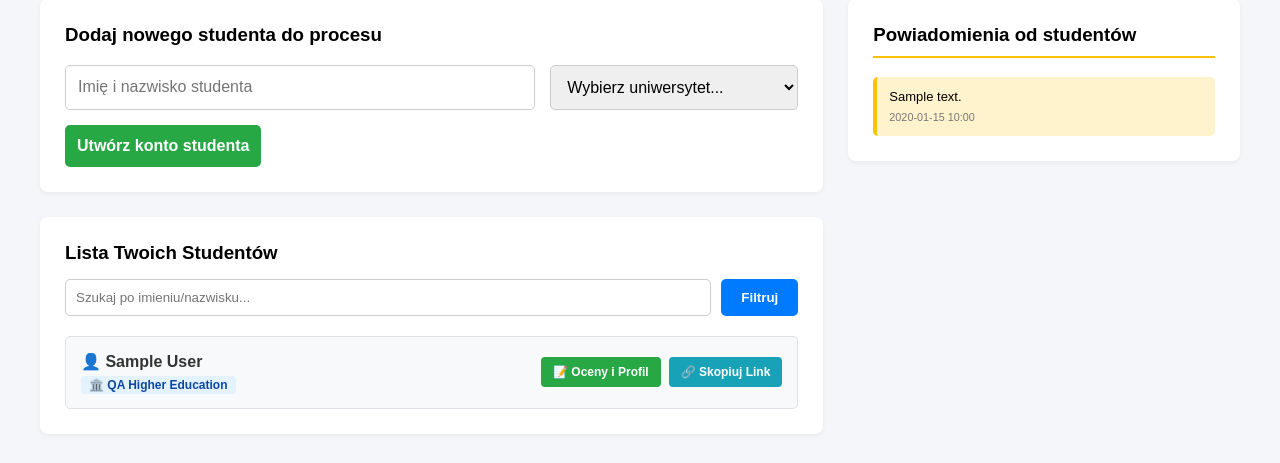
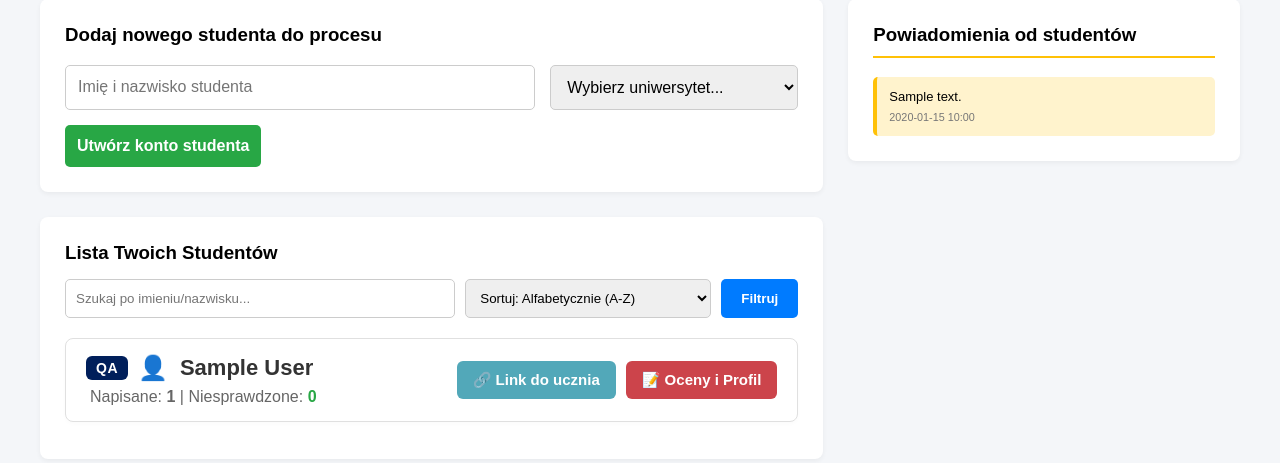
Before and after one commit to kubad0101-creator/rozprawki-app, a Flask app: page /panel in a window 1280 px wide. Shown: the part 173-636 px from the top of the page. Run offline with Flask 3, Linux system fonts and the light colour scheme; the visitor is signed in with stand-in values (Sample User, id 1); tables that the repository leaves empty hold one stand-in row (values such as "Sample post").

Commit message:
Update panel_dashboard.html

```diff
--- a/templates/panel_dashboard.html
+++ b/templates/panel_dashboard.html
@@ -7,6 +7,53 @@
         .flash-messages { margin-bottom: 20px; }
         .alert { padding: 15px; margin-bottom: 15px; border-radius: 6px; font-weight: bold; }
         .alert-success { background-color: #d4edda; color: #155724; border: 1px solid #c3e6cb; }
+
+        /* Style kafelków i odznak wzorowane na przesłanym zrzucie */
+        .student-card {
+            background: #ffffff;
+            border: 1px solid #e0e0e0;
+            border-radius: 8px;
+            padding: 15px 20px;
+            box-shadow: 0 2px 4px rgba(0,0,0,0.02);
+            display: flex;
+            justify-content: space-between;
+            align-items: center;
+            margin-bottom: 12px;
+            transition: transform 0.2s, box-shadow 0.2s;
+        }
+        .student-card:hover {
+            transform: translateY(-2px);
+            box-shadow: 0 4px 8px rgba(0,0,0,0.08);
+        }
+        .uni-badge-qa {
+            background-color: #001f5b; color: white; border-radius: 6px; padding: 4px 10px; font-weight: 800; font-size: 14px; letter-spacing: 0.5px;
+        }
+        .uni-badge-gbs {
+            background-color: #c8102e; color: white; border-radius: 6px; padding: 4px 10px; font-weight: 800; font-size: 14px; letter-spacing: 0.5px;
+        }
+        .uni-badge-other {
+            background-color: #6c757d; color: white; border-radius: 6px; padding: 4px 10px; font-weight: 800; font-size: 14px; letter-spacing: 0.5px;
+        }
+        .student-name {
+            font-size: 22px; font-weight: 800; color: #333; text-decoration: none; margin-left: 2px;
+        }
+        .student-name:hover {
+            text-decoration: underline;
+        }
+        .pending-badge {
+            background-color: #d9534f; color: white; border-radius: 20px; padding: 4px 12px; font-size: 13px; font-weight: 800; border: 3px solid #f2b8bc;
+        }
+        .stats-text {
+            font-size: 16px; color: #666; margin-top: 6px; margin-left: 4px;
+        }
+        .btn-link {
+            background-color: #52a8b9; color: white; border: none; border-radius: 6px; padding: 10px 16px; font-weight: bold; font-size: 15px; cursor: pointer; transition: 0.2s; display: flex; align-items: center; gap: 6px;
+        }
+        .btn-link:hover { background-color: #438f9e; }
+        .btn-exam {
+            background-color: #cc444b; color: white; border: none; border-radius: 6px; padding: 10px 16px; font-weight: bold; font-size: 15px; cursor: pointer; transition: 0.2s; display: flex; align-items: center; gap: 6px; text-decoration: none;
+        }
+        .btn-exam:hover { background-color: #b3393f; }
     </style>
 </head>
 <body style="font-family: sans-serif; padding: 25px; max-width: 1200px; margin: auto; background: #f4f6f9;">
@@ -49,7 +96,7 @@
                         {% if universities|length == 1 %}
                             <input type="hidden" name="university_id" value="{{ universities[0].id }}">
                             <div style="flex: 1; padding: 12px; border: 1px solid #ccc; border-radius: 5px; font-size: 16px; background-color: #eef2f5; color: #555;">
-                                Zostanie dodany do: <strong>{{ universities[0].name }}</strong>
+                                Dodany do: <strong>{{ universities[0].name }}</strong>
                             </div>
                         {% else %}
                             <select name="university_id" required style="flex: 1; padding: 12px; border: 1px solid #ccc; border-radius: 5px; font-size: 16px;">
@@ -68,31 +115,69 @@
                 <h3 style="margin: 0; margin-bottom: 15px;">Lista Twoich Studentów</h3>
 
                 <form method="GET" action="{{ url_for('panel_dashboard') }}" style="margin-bottom: 20px; display: flex; gap: 10px;">
-                    <input type="text" name="q" value="{{ search_query }}" placeholder="Szukaj po imieniu/nazwisku..." style="flex: 1; padding: 10px; border: 1px solid #ccc; border-radius: 5px;">
+                    <input type="text" name="q" value="{{ search_query }}" placeholder="Szukaj po imieniu/nazwisku..." style="flex: 2; padding: 10px; border: 1px solid #ccc; border-radius: 5px;">
+
+                    <select name="sort" onchange="this.form.submit()" style="flex: 1; padding: 10px; border: 1px solid #ccc; border-radius: 5px;">
+                        <option value="alpha" {% if sort_by == 'alpha' %}selected{% endif %}>Sortuj: Alfabetycznie (A-Z)</option>
+                        <option value="pending" {% if sort_by == 'pending' %}selected{% endif %}>Sortuj: Do sprawdzenia (Malejąco)</option>
+                    </select>
+
                     <button type="submit" style="background: #007bff; color: white; border: none; padding: 10px 20px; border-radius: 5px; cursor: pointer; font-weight: bold;">Filtruj</button>
                     {% if search_query %}
                         <a href="{{ url_for('panel_dashboard') }}" style="padding: 10px 20px; background: #e2e3e5; color: black; text-decoration: none; border-radius: 5px; font-weight: bold;">Wyczyść</a>
                     {% endif %}
                 </form>
 
-                <div style="display: flex; flex-direction: column; gap: 12px;">
+                <div style="display: flex; flex-direction: column;">
                     {% for student in students %}
-                        <div style="display: flex; justify-content: space-between; align-items: center; padding: 15px; background: #f8f9fa; border: 1px solid #dee2e6; border-radius: 5px;">
-                            <div>
-                                <strong style="font-size: 16px; color: #333;">👤 {{ student.name }}</strong>
-                                <div style="margin-top: 4px;">
-                                    <span style="background: #e3f2fd; color: #0d47a1; padding: 2px 8px; border-radius: 4px; font-size: 12px; font-weight: bold;">
-                                        🏛️ {{ student.university.name if student.university else 'Nieprzypisany' }}
-                                    </span>
+                        {% set counts = namespace(completed=0, pending=0) %}
+                        {% for essay in student.essays %}
+                            {% if essay.is_completed %}
+                                {% set counts.completed = counts.completed + 1 %}
+                                {% if not essay.feedback %}
+                                    {% set counts.pending = counts.pending + 1 %}
+                                {% endif %}
+                            {% endif %}
+                        {% endfor %}
+
+                        <div class="student-card">
+                            <div style="display: flex; flex-direction: column;">
+                                <div style="display: flex; align-items: center; gap: 10px;">
+
+                                    {% if student.university %}
+                                        {% if 'QA' in student.university.name %}
+                                            <span class="uni-badge-qa">QA</span>
+                                        {% elif 'GBS' in student.university.name %}
+                                            <span class="uni-badge-gbs">GBS</span>
+                                        {% else %}
+                                            <span class="uni-badge-other">{{ student.university.name }}</span>
+                                        {% endif %}
+                                    {% endif %}
+
+                                    <span style="font-size: 24px; color: #8ba1b2;">👤</span>
+                                    <a href="/admin/student/{{ student.id }}" class="student-name">
+                                        {{ student.name }}
+                                    </a>
+
+                                    {% if counts.pending > 0 %}
+                                        <span class="pending-badge">
+                                            {{ counts.pending }} DO SPRAWDZENIA
+                                        </span>
+                                    {% endif %}
+                                </div>
+
+                                <div class="stats-text">
+                                    Napisane: <strong>{{ counts.completed }}</strong> | Niesprawdzone: <strong style="color: {% if counts.pending > 0 %}#d9534f{% else %}#28a745{% endif %};">{{ counts.pending }}</strong>
                                 </div>
                             </div>
-                            <div style="display: flex; gap: 8px;">
-                                <a href="{{ url_for('admin_student_detail', student_id=student.id) }}" style="background: #28a745; color: white; border: none; padding: 8px 12px; border-radius: 4px; cursor: pointer; font-size: 12px; font-weight: bold; text-decoration: none;">📝 Oceny i Profil</a>
-                                <button onclick="copy('https://{{ request.host }}/student/{{ student.url_slug }}')" style="background: #17a2b8; color: white; border: none; padding: 8px 12px; border-radius: 4px; cursor: pointer; font-size: 12px; font-weight: bold;">🔗 Skopiuj Link</button>
+
+                            <div style="display: flex; gap: 10px;">
+                                <button onclick="copy('https://{{ request.host }}/student/{{ student.url_slug }}')" class="btn-link">🔗 Link do ucznia</button>
+                                <a href="/admin/student/{{ student.id }}" class="btn-exam">📝 Oceny i Profil</a>
                             </div>
                         </div>
                     {% else %}
-                        <p style="color: #666; font-style: italic;">Brak studentów przypisanych do Twoich uniwersytetów.</p>
+                        <p style="color: #666; font-style: italic;">Brak studentów w Twoich procesach.</p>
                     {% endfor %}
                 </div>
             </div>
```
